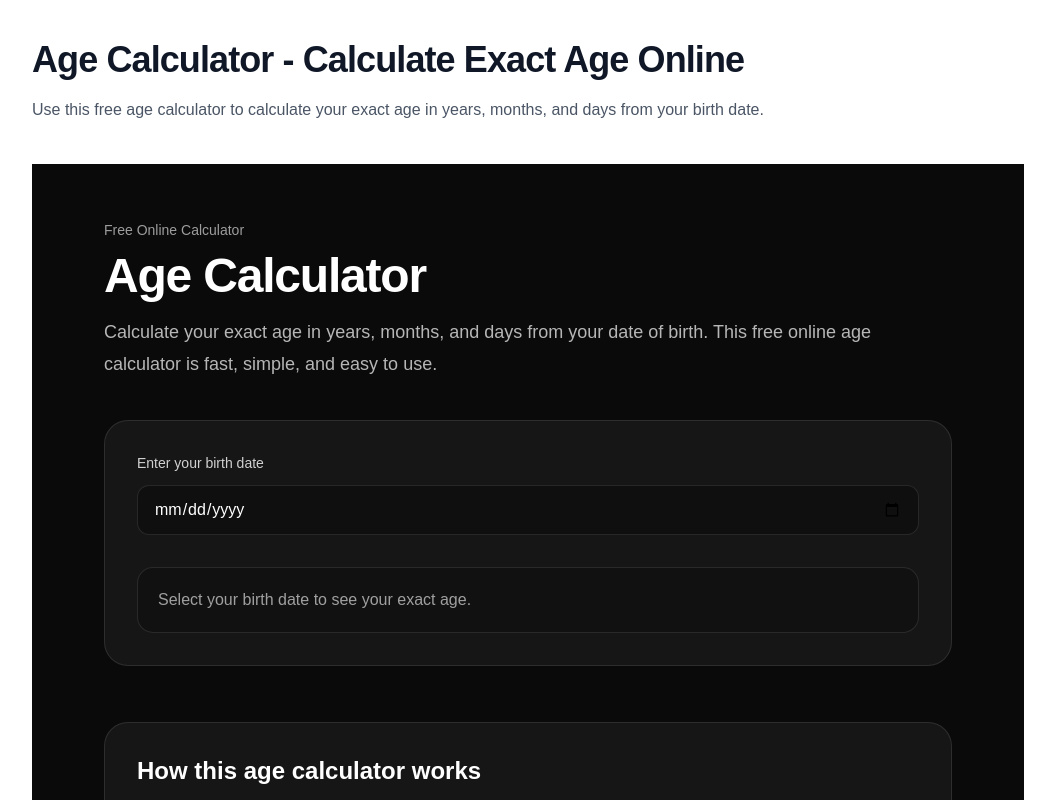
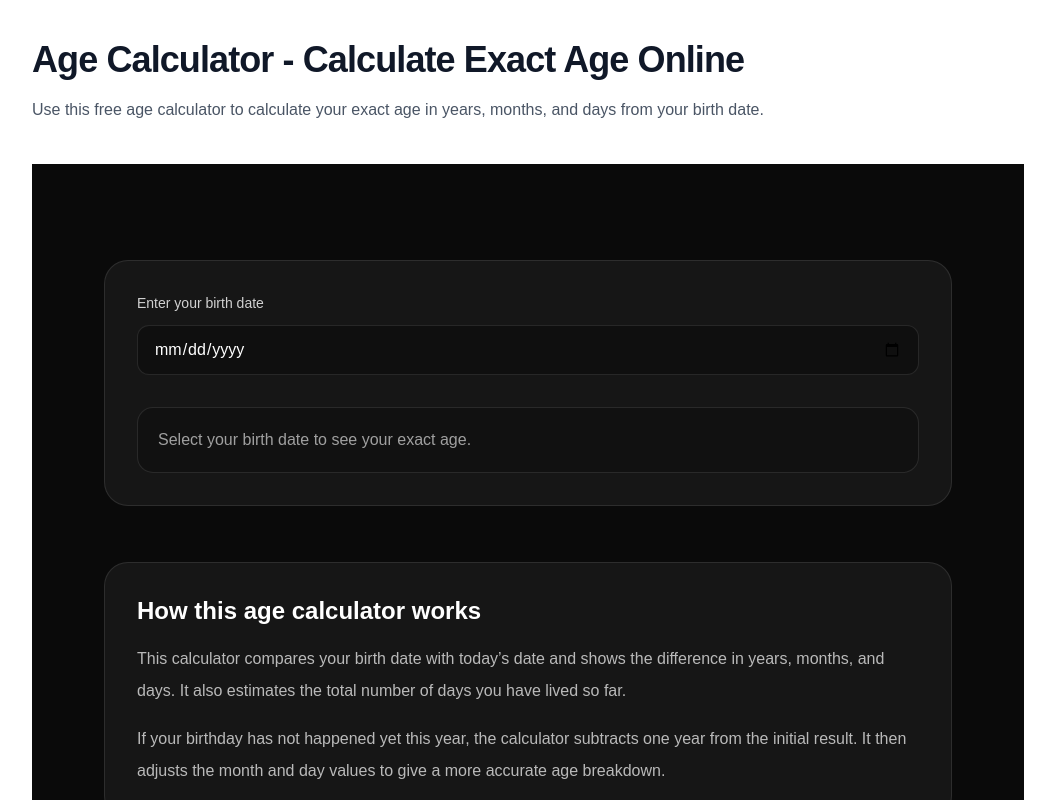
Before and after one commit to spacekjk/tool-nova-site, a Next.js app: page /calculators/age-calculator in a window 1280 px wide. Shown: the top 800 px of the page, without its empty margins (112-1167 px from the left). Built offline with nearby package versions, Linux system fonts and the light colour scheme.

Commit message:
modif page7

```diff
--- a/app/calculators/age-calculator/AgeCalculatorClient.tsx
+++ b/app/calculators/age-calculator/AgeCalculatorClient.tsx
@@ -48,15 +48,7 @@ export default function AgeCalculatorClient() {
     <main className="min-h-screen bg-neutral-950 text-white">
       <section className="mx-auto max-w-4xl px-6 py-14">
         <div className="max-w-3xl">
-          <p className="mb-3 text-sm text-white/60">Free Online Calculator</p>
-          <h1 className="text-4xl font-bold tracking-tight sm:text-5xl">
-            Age Calculator
-          </h1>
-          <p className="mt-4 text-lg leading-8 text-white/70">
-            Calculate your exact age in years, months, and days from your date
-            of birth. This free online age calculator is fast, simple, and easy
-            to use.
-          </p>
+
         </div>
 
         <div className="mt-10 rounded-3xl border border-white/10 bg-white/5 p-6 sm:p-8">
```
